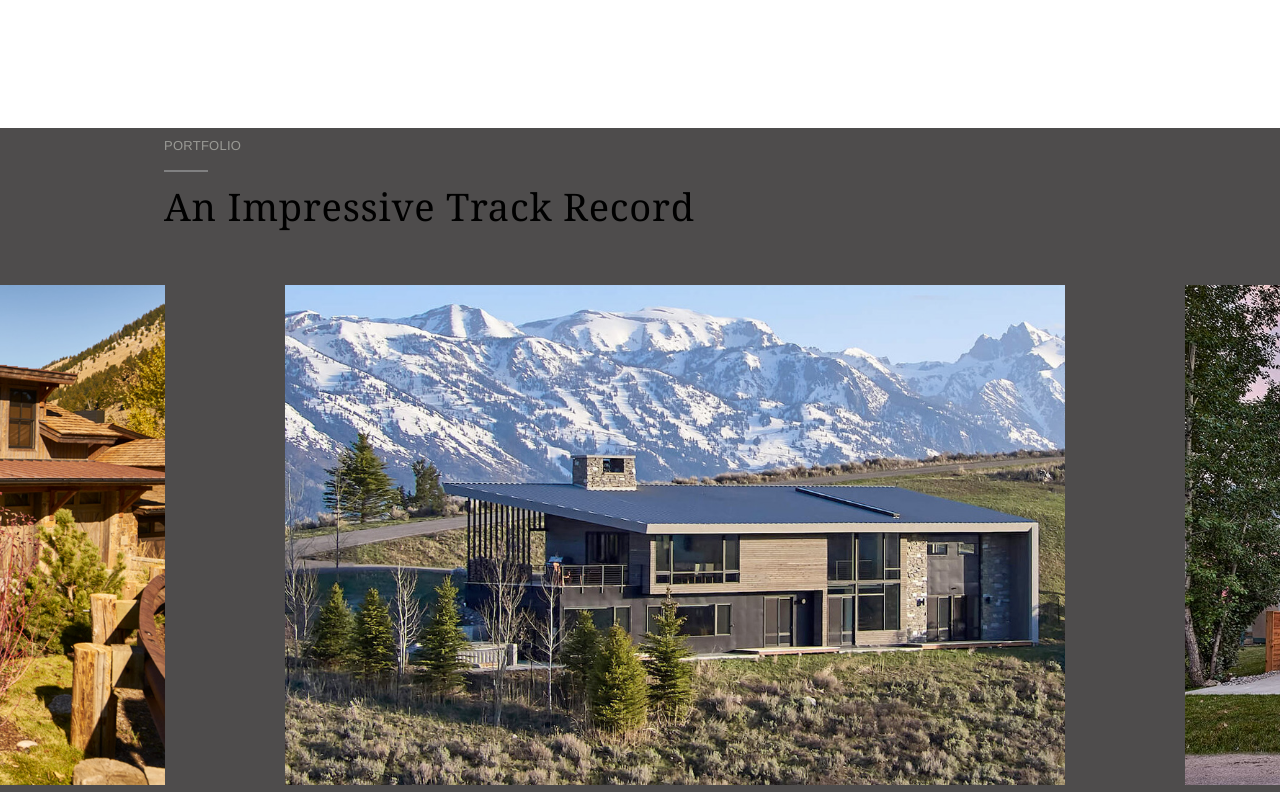
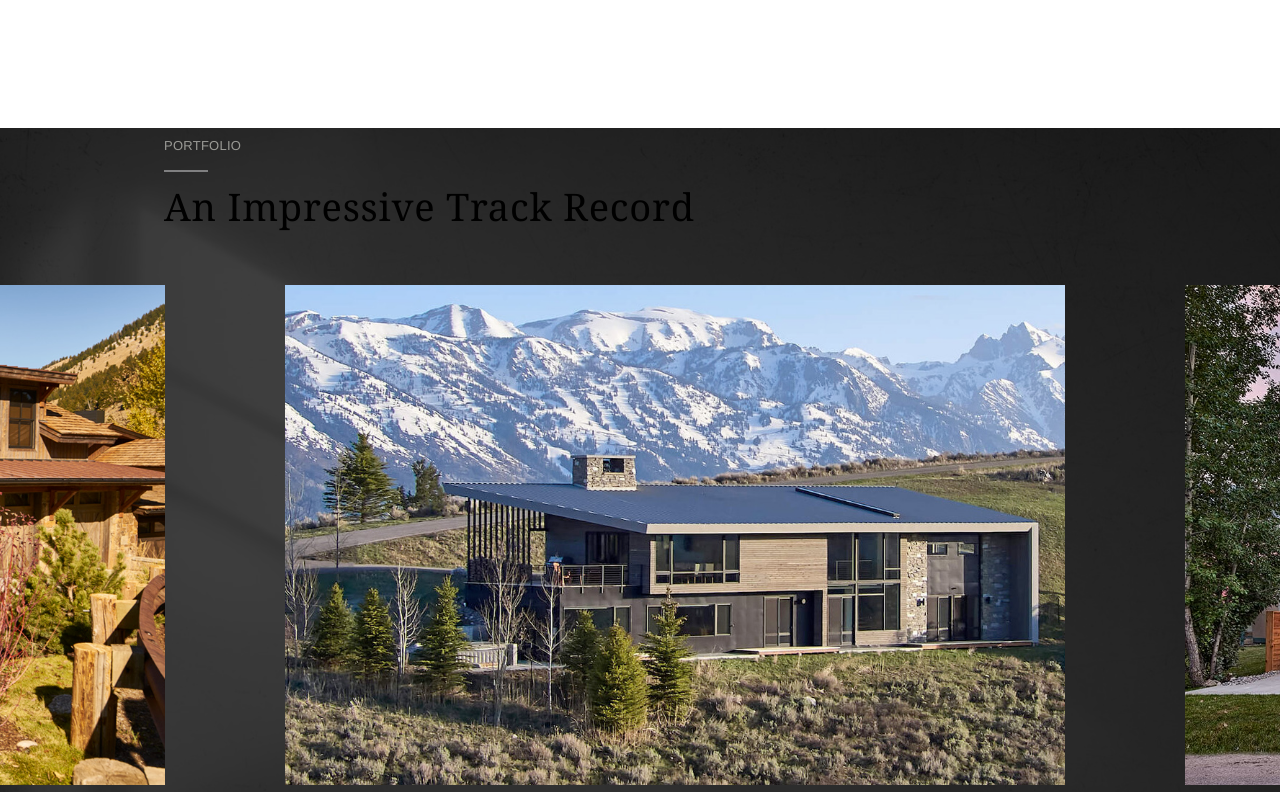
Before and after one commit to a1819644/Minash-s-Web, a plain HTML site: page index.html in a window 1280 px wide. Shown: the part 1400-2192 px from the top of the page. Drawn offline with nearby package versions, Linux system fonts and the light colour scheme.

Commit message:
Update style.css

```diff
--- a/style.css
+++ b/style.css
@@ -245,9 +245,13 @@ section {
 
 
 .section-track_record {
+    max-width: 100%;
     overflow: hidden;
-    box-shadow: 0 4px 8px rgba(211, 205, 205, 0.1);
-    background-color: rgb(78, 76, 76);
+    background-image: url("./images/portfolio/backgroundimage.png");
+    background-repeat: cover;
+    background-color: rgb(5, 5, 5);
+    height: 120vh;
+    max-height: 120vh;
     /* margin: auto; */
 }
 
```
